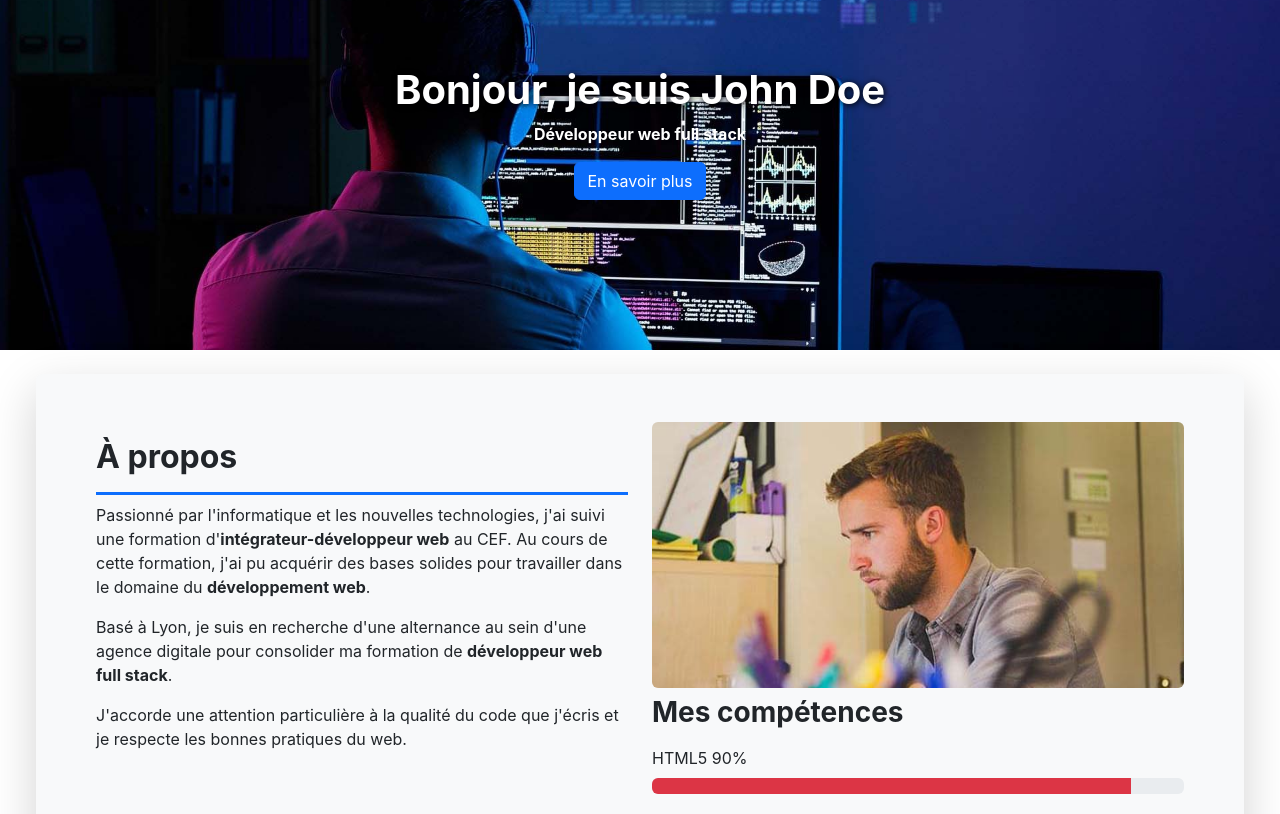
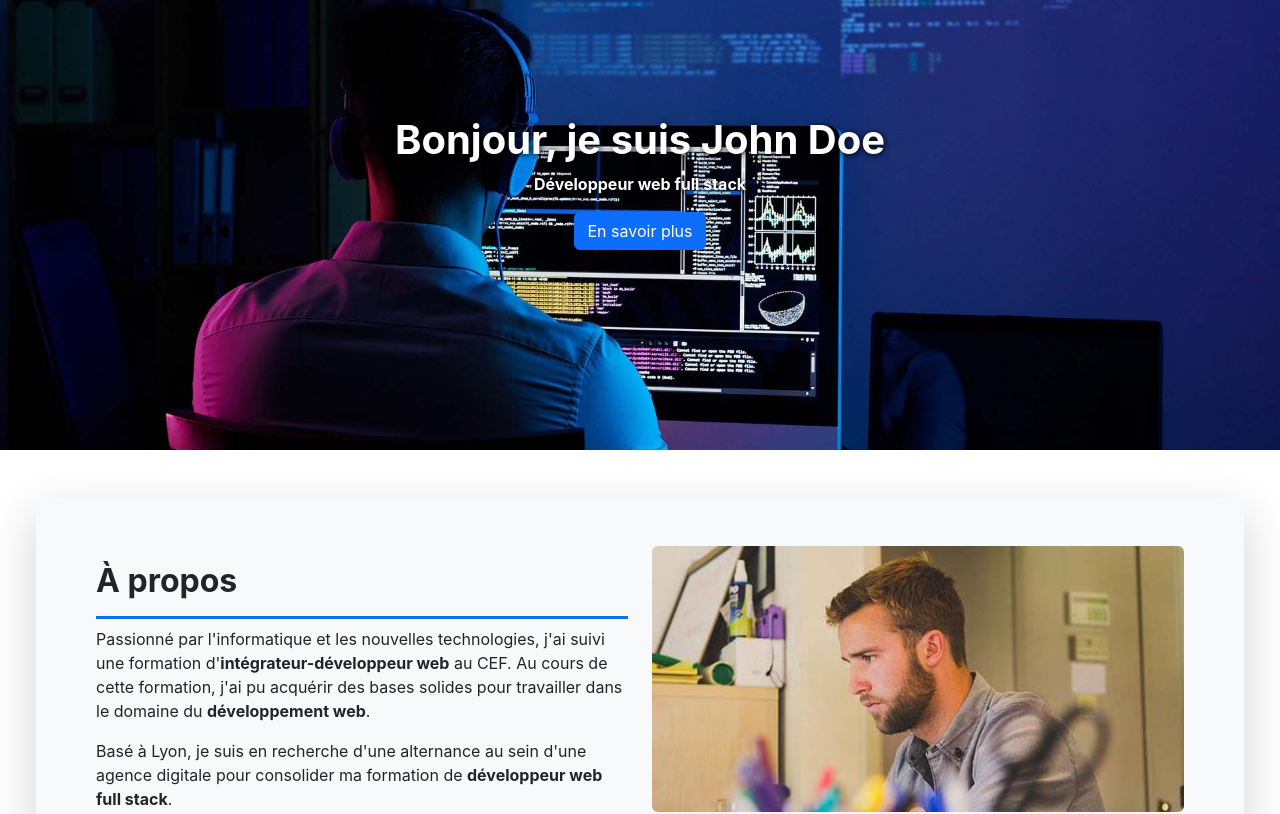
Before and after one commit to lc0362/react-johndoe, a React (Create React App) app: page / in a window 1280 px wide. Shown: the part 140-954 px from the top of the page. Built offline with nearby package versions, Linux system fonts and the light colour scheme.

Commit message:
change homecss and robots txt

```diff
--- a/src/components/Header.jsx
+++ b/src/components/Header.jsx
@@ -4,7 +4,7 @@ import { Link } from 'react-router-dom';
 
 function Header() {
     return (
-<nav class="navbar navbar-dark navbar-expand-lg bg-dark sticky-top fw-semibold">
+<nav class="navbar navbar-dark navbar-expand-lg bg-dark fw-semibold">
   <div class="container-fluid">
     <Link class="navbar-brand" to="/">JOHN DOE</Link>
     <button class="navbar-toggler" type="button" data-bs-toggle="collapse" data-bs-target="#navbarNav" aria-controls="navbarNav" aria-expanded="false" aria-label="Toggle navigation">
--- a/src/pages/Home.css
+++ b/src/pages/Home.css
@@ -2,6 +2,6 @@
     margin-top: -.5rem;
   }
 
-  h1, h1 p{
+  #h1-home, #h1p-home {
     text-shadow: 1px 1px 6px rgba(0, 0, 0, 1);
   }
--- a/src/pages/Home.jsx
+++ b/src/pages/Home.jsx
@@ -40,20 +40,26 @@ function Home() {
           backgroundImage: `url(${backgroundImage})`,
           backgroundSize: 'cover',
           backgroundPosition: 'center',
-          padding: '150px 0',
+          padding: '200px 0',
           textAlign: 'center',
           color: 'white'
         }}
       >
-        <h1 className='fw-bold'>Bonjour, je suis John Doe</h1>
-        <p className='fw-bold'>Développeur web full stack</p>
-        <button type="button" className="btn btn-primary">En savoir plus</button>
+        <h1 className='fw-bold' id='h1-home'>Bonjour, je suis John Doe</h1>
+        <p className='fw-bold' id='h1p-home'>Développeur web full stack</p>
+        <button
+        type="button"
+        className="btn btn-primary"
+        onClick={() => document.getElementById('about').scrollIntoView({ behavior: 'smooth' })}
+>
+  En savoir plus
+</button>
       </section>
 
-      <div className="py-4 px-md-5">
+      <div className="py-4 px-md-5 pt-lg-5">
         <div className="shadow-lg p-3 mb-5 bg-body-tertiary rounded row p-md-5">
-        <div className="col-12 col-md-6">
-          <h2 className="border-bottom border-primary border-3 py-3 fw-bold">À propos</h2>
+        <div className="col-12 col-sm-6">
+          <h2 className="border-bottom border-primary border-3 py-3 fw-bold" id="about">À propos</h2>
           <p>Passionné par l'informatique et les nouvelles technologies, j'ai suivi une formation d'<strong>intégrateur-développeur web</strong> au CEF.
             Au cours de cette formation, j'ai pu acquérir des bases solides pour travailler dans le domaine du <strong>développement web</strong>.</p>
           <p>Basé à Lyon, je suis en recherche d'une alternance au sein d'une agence digitale pour consolider ma formation de <strong>développeur web full stack</strong>.</p>
@@ -61,7 +67,7 @@ function Home() {
 
           </div>
 
-          <div className="col-12 col-md-6">
+          <div className="col-12 col-sm-6">
           <img src="/john-doe-about.jpg" className="img-fluid rounded" alt="John Doe, homme en train de travailler dans un bureau, concentré sur son ordinateur" title="John Doe développeur web"/>
           <h3 className="py-2 fw-bold">Mes compétences</h3>
           <ProgressBar skill="HTML5" percentage="90" color="bg-danger" ariaLabel="Barre de 90% pour le HTML5" />
--- a/src/pages/MentionsLegales.js
+++ b/src/pages/MentionsLegales.jsx
@@ -2,7 +2,10 @@ import React from 'react';
 
 function MentionsLegales() {
   return (
+
+
     <div className="px-3">
+      <h1>Mentions légales</h1>
       <div className="accordion" id="accordionExample">
 
         {/* Section 1: Éditeur du site */}
```
Also changed, not shown: public/robots.txt.
